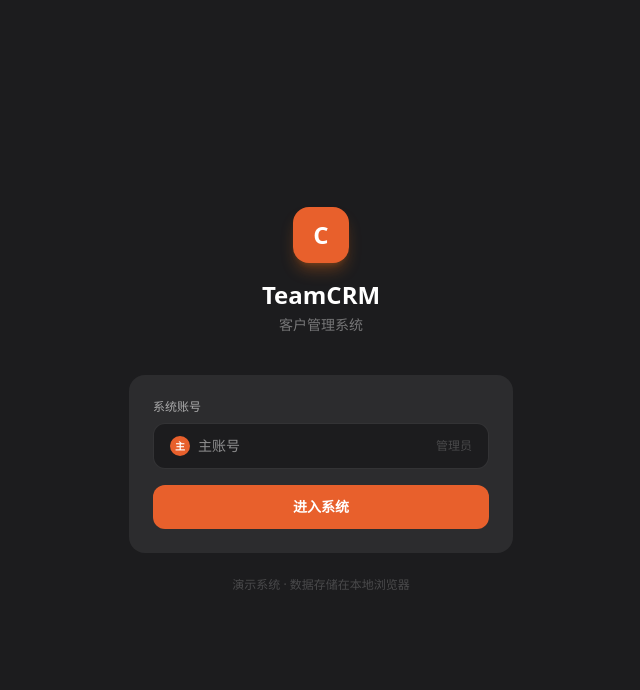
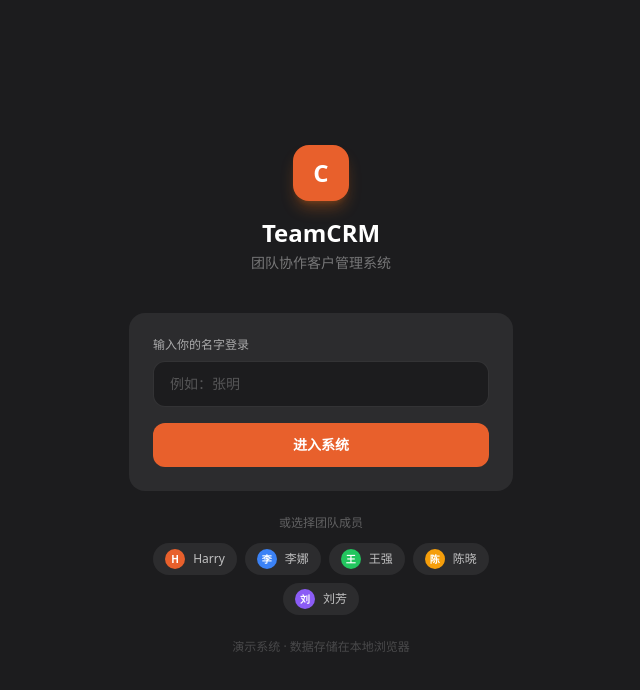
Before and after one commit to harryzhang0714-tech/crm, a React (Vite) app: page /#/login in a window 1280 px wide. Shown: the top 690 px of the page, without its empty margins (319-959 px from the left). Built offline with nearby package versions, Linux system fonts and the light colour scheme.

Commit message:
revert: 退回上一个可用版本（多账号版）

```diff
--- a/src/pages/Login.tsx
+++ b/src/pages/Login.tsx
@@ -1,17 +1,23 @@
 import { useState } from 'react';
 import { useNavigate } from 'react-router-dom';
 import { useCRMStore } from '../store/crmStore';
+import { Users } from 'lucide-react';
 
 export default function Login() {
   const navigate = useNavigate();
-  const { login } = useCRMStore();
-  const [loading, setLoading] = useState(false);
+  const { login, teamMembers } = useCRMStore();
+  const [name, setName] = useState('');
+  const [error, setError] = useState('');
 
   const handleLogin = (e: React.FormEvent) => {
     e.preventDefault();
-    setLoading(true);
-    login('主账号');
-    navigate('/dashboard');
+    const member = teamMembers.find(m => m.name === name.trim());
+    if (member) {
+      login(member.name);
+      navigate('/dashboard');
+    } else {
+      setError('未找到该成员，请输入正确的姓名');
+    }
   };
 
   return (
@@ -23,28 +29,52 @@ export default function Login() {
             C
           </div>
           <h1 className="text-white text-2xl font-bold">TeamCRM</h1>
-          <p className="text-white/40 text-sm mt-1">客户管理系统</p>
+          <p className="text-white/40 text-sm mt-1">团队协作客户管理系统</p>
         </div>
 
         {/* Login form */}
         <form onSubmit={handleLogin} className="bg-[#2C2C2E] rounded-2xl p-6 space-y-4">
           <div>
-            <label className="text-white/60 text-xs font-medium mb-2 block">系统账号</label>
-            <div className="w-full bg-[#1C1C1E] text-white/50 rounded-xl px-4 py-3 text-sm border border-white/10 flex items-center gap-2">
-              <div className="w-5 h-5 rounded-full bg-[#E8602C] flex items-center justify-center text-white text-[10px] font-bold">主</div>
-              <span>主账号</span>
-              <span className="ml-auto text-white/20 text-xs">管理员</span>
-            </div>
+            <label className="text-white/60 text-xs font-medium mb-2 block">输入你的名字登录</label>
+            <input
+              type="text"
+              value={name}
+              onChange={e => { setName(e.target.value); setError(''); }}
+              placeholder="例如：张明"
+              className="w-full bg-[#1C1C1E] text-white placeholder-white/25 rounded-xl px-4 py-3 text-sm outline-none border border-white/10 focus:border-[#E8602C] transition-colors"
+            />
+            {error && <p className="text-red-400 text-xs mt-2">{error}</p>}
           </div>
 
           <button
             type="submit"
-            disabled={loading}
-            className="w-full bg-[#E8602C] hover:bg-[#D4501F] disabled:opacity-60 text-white font-semibold py-3 rounded-xl text-sm transition-colors active:scale-[0.97]"
+            className="w-full bg-[#E8602C] hover:bg-[#D4501F] text-white font-semibold py-3 rounded-xl text-sm transition-colors active:scale-[0.97]"
           >
-            {loading ? '进入中...' : '进入系统'}
+            进入系统
           </button>
         </form>
+
+        {/* Team members */}
+        <div className="mt-6">
+          <p className="text-white/30 text-xs text-center mb-3">或选择团队成员</p>
+          <div className="flex flex-wrap gap-2 justify-center">
+            {teamMembers.map(m => (
+              <button
+                key={m.id}
+                onClick={() => { setName(m.name); }}
+                className="flex items-center gap-2 bg-[#2C2C2E] hover:bg-[#3C3C3E] text-white/70 hover:text-white px-3 py-1.5 rounded-full text-xs transition-all"
+              >
+                <div
+                  className="w-5 h-5 rounded-full flex items-center justify-center text-white text-[10px] font-bold"
+                  style={{ backgroundColor: m.color }}
+                >
+                  {m.name[0]}
+                </div>
+                {m.name}
+              </button>
+            ))}
+          </div>
+        </div>
 
         <p className="text-white/20 text-xs text-center mt-6">
           演示系统 · 数据存储在本地浏览器
```
